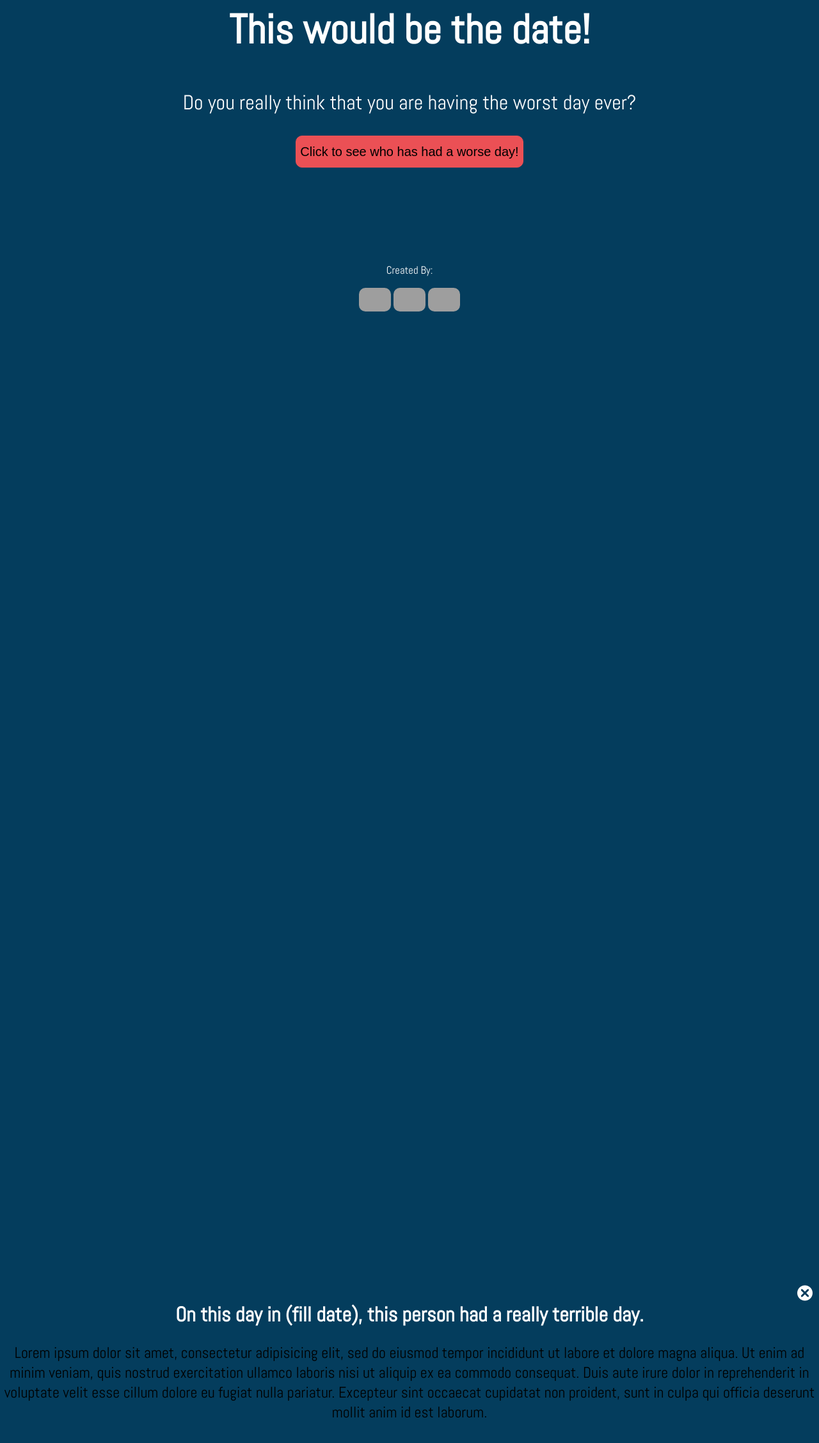
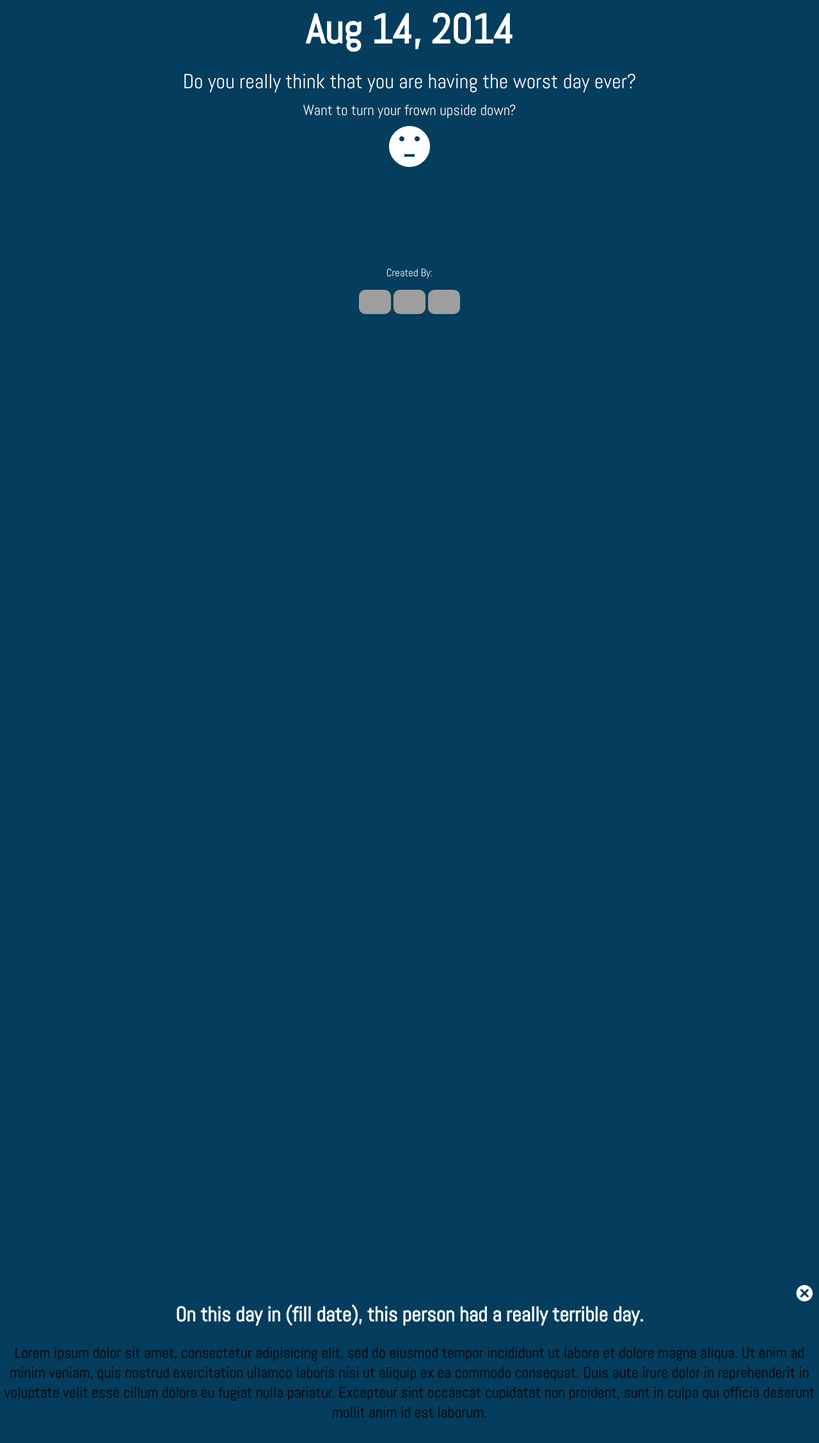
Before and after one commit to tiy-chs-q4-fee/CLR, a website: page index.html in a window 1280 px wide. Shown: the whole page at 64% size. Drawn offline with nearby package versions, Linux system fonts and the light colour scheme; grey boxes are pictures that could not be loaded.

Commit message:
switched the home button out

```diff
--- a/css/main.scss
+++ b/css/main.scss
@@ -22,25 +22,21 @@
   -webkit-font-smoothing: antialiased;
 }
 
-.bl-icon {
-  font-family: 'icomoon';
-  speak: none;
-  font-style: normal;
-  font-weight: normal;
-  font-variant: normal;
-  text-transform: none;
-  line-height: 1;
-  cursor: pointer;
-  color: white;
-  -webkit-font-smoothing: antialiased;
-}
-
 .bl-icon-close::before {
   content: "\e005";
 }
 
+.icon-sad::before {
+  content: "\e004";
+}
+
+.icon-happy::before {
+   content: "\e002";
+ }
+
+
 .bl-icon::before {
-  display: block;
+
   font-size: 2em;
   margin-bottom: 10px;
 }
@@ -75,17 +71,29 @@ bottom: 0px; */
     h2 {
       font-size: 4em;
       margin-top: 25px;
+      margin-bottom: 20px;
     }
     p {
       font-size: 2em;
+      margin-top: 10px;
+      margin-bottom: 10px;
     }
     button {
-      height: 50px;
       font-size: 1.25em;
-      border-radius: 10px;
-      border: 1px solid #EB5055;
-      background-color: #EB5055;
+      background-color: #043D5D;
+      border: none;
       cursor: pointer;
+      padding: 0px;
+      margin-bottom: 0px;
+    }
+    .homeButtonContainer p {
+      font-size: 1.45em;
+    }
+
+    .homeButton {
+      height: 36px;
+      width:26px;
+      font-size: 2em;
     }
     .by {
       margin-top: 150px;
@@ -123,7 +131,7 @@ bottom: 0px; */
       position: absolute;
       top: 10px;
       right: 10px;
-      font-size: 1.5em;
+      font-size: .8em;
     }
 
     span.bl-icon:hover {
--- a/css/styles.css
+++ b/css/styles.css
@@ -19,6 +19,16 @@
 
 .bl-icon-close::before {
   content: "\e005"; }
+
+.icon-sad::before {
+  content: "\e004"; }
+
+.icon-happy::before {
+  content: "\e002"; }
+
+.bl-icon::before {
+  font-size: 2em;
+  margin-bottom: 10px; }
 
 html {
   margin-top: -20px; }
@@ -45,16 +55,25 @@ right: 0px;
 bottom: 0px; */ }
   .mainPage h2 {
     font-size: 4em;
-    margin-top: 25px; }
+    margin-top: 25px;
+    margin-bottom: 20px; }
   .mainPage p {
+    font-size: 2em;
+    margin-top: 10px;
+    margin-bottom: 10px; }
+  .mainPage button {
+    font-size: 1.25em;
+    background-color: #043D5D;
+    border: none;
+    cursor: pointer;
+    padding: 0px;
+    margin-bottom: 0px; }
+  .mainPage .homeButtonContainer p {
+    font-size: 1.45em; }
+  .mainPage .homeButton {
+    height: 36px;
+    width: 26px;
     font-size: 2em; }
-  .mainPage button {
-    height: 50px;
-    font-size: 1.25em;
-    border-radius: 10px;
-    border: 1px solid #EB5055;
-    background-color: #EB5055;
-    cursor: pointer; }
   .mainPage .by {
     margin-top: 150px;
     font-size: 1.05em; }
@@ -83,7 +102,7 @@ bottom: 0px; */ }
     position: absolute;
     top: 10px;
     right: 10px;
-    font-size: 1.5em; }
+    font-size: 0.8em; }
   .textBox span.bl-icon:hover {
     color: #1488C8; }
   .textBox h3 {
--- a/index.html
+++ b/index.html
@@ -17,9 +17,13 @@
     <h2 class='dateLine'>This would be the date!</h2>
     <p>Do you really think that you are having the worst day ever?</p>
     <!-- Created a form so we can have the user be redirected to the page with our results when they click on the button. Action= where we want to send them. type=submit. value=what text we want to show. -->
-    <button class="homeButton">
-      Click to see who has had a worse day!
-    </button>
+    <div class="homeButtonContainer">
+      <p>Want to turn your frown upside down?</p>
+    <span class="homeButton">
+      <span class="bl-icon icon-home icon-sad"></span>
+    </span>
+    </div>
+
     <p class="by">Created By:</p>
     <ul>
       <li><a href="https://github.com/rphuber" target=_blank><img src="https://avatars2.githubusercontent.com/u/8245890?v=2&s=460" alt=""></a></li>
--- a/js/main.js
+++ b/js/main.js
@@ -306,7 +306,6 @@ function findHistoricPerson (todaysMonth, todaysDay) {
 
 };
 
-function previousDay (todaysMonth, todaysDay)
 
 $(document).ready(function(){
 
@@ -317,6 +316,7 @@ $(document).ready(function(){
   $('.dateLine').html(homePageDateDisplay);
 
 // Created a function to toggle the class replace on and off of the textBox
+
 
 $(".homeButton").on("click", function(event){
 
@@ -330,11 +330,17 @@ $(".homeButton").on("click", function(event){
 });
 
 $('.bl-icon-close').on('click', function(event){
+  event.preventDefault();
+  $('.textBox').removeClass('replace').css("transition", "all 2s ease");
+  $('.mainPage').removeClass('zoomOut').css("transition", "all 2s ease");
+});
 
-  event.preventDefault();
-  $('.textBox').removeClass('replace');
-  $('.mainPage').removeClass('zoomOut');
 
+$('.homeButton').on('mouseover', function(event){
+  $(this).find(".bl-icon").removeClass("icon-sad").addClass("icon-happy");
+
+}).on('mouseout', function() {
+  $(this).find(".bl-icon").removeClass("icon-happy").addClass("icon-sad");
 
 });
 
```
